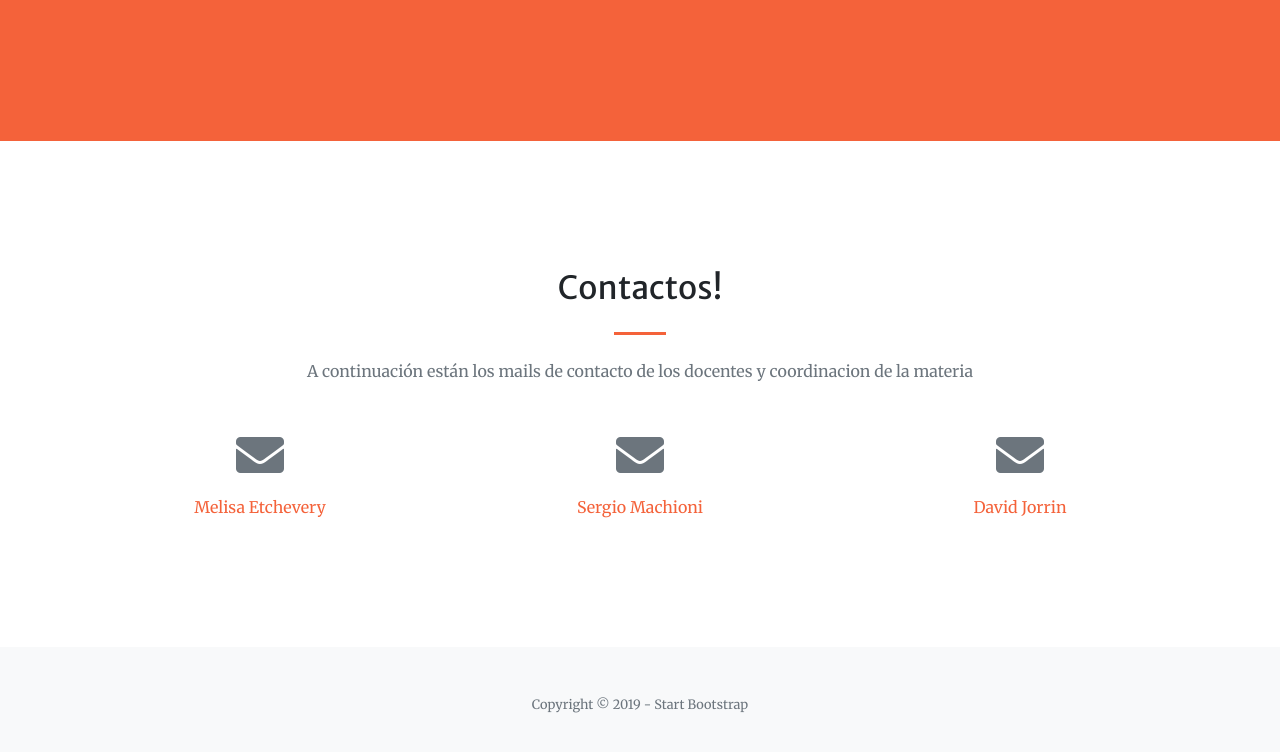
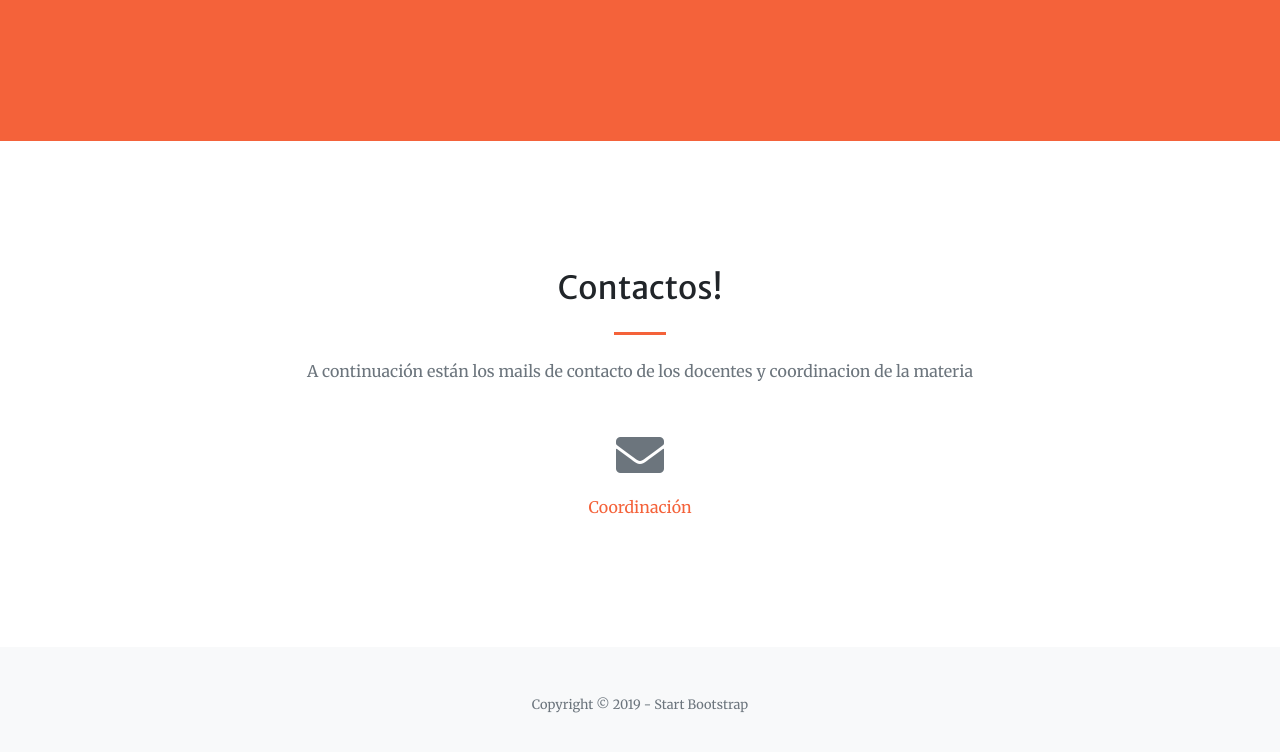
Before and after one commit to DavidJorrin/analisis_bio, a website with bundled scripts: page index.html in a window 1280 px wide. Shown: the part 1943-2695 px from the top of the page. Built offline with nearby package versions, Linux system fonts and the light colour scheme.

Commit message:
cambio de mail

```diff
--- a/index.html
+++ b/index.html
@@ -127,21 +127,10 @@
         </div>
       </div>
       <div class="row">
-        <div class="col-lg-4 mr-auto text-center">
+        <div class="col-lg-12 mr-auto text-center">
           <i class="fas fa-envelope fa-3x mb-3 text-muted"></i>
           <!-- Make sure to change the email address in anchor text AND the link below! -->
-          <a class="d-block" href="mailto:contact@yourwebsite.com">Melisa Etchevery</a>
-        </div>
-        <div class="col-lg-4 mr-auto text-center">
-          <i class="fas fa-envelope fa-3x mb-3 text-muted"></i>
-          <!-- Make sure to change the email address in anchor text AND the link below! -->
-          <a class="d-block" href="analisis2019unaj@gmail.com">Sergio Machioni</a>
-        </div>
-        <div class="col-lg-4 mr-auto text-center">
-          <i class="fas fa-envelope fa-3x mb-3 text-muted"></i>
-          <!-- Make sure to change the email address in anchor text AND the link below! -->
-          <a class="d-block" href="mailto:davidjorrin@gmail.com">David Jorrin</a>
-        </div>
+          <a class="d-block" href="mailto:analisis2019unaj@gmail.com">Coordinación</a>
       </div>
     </div>
   </section>
```
